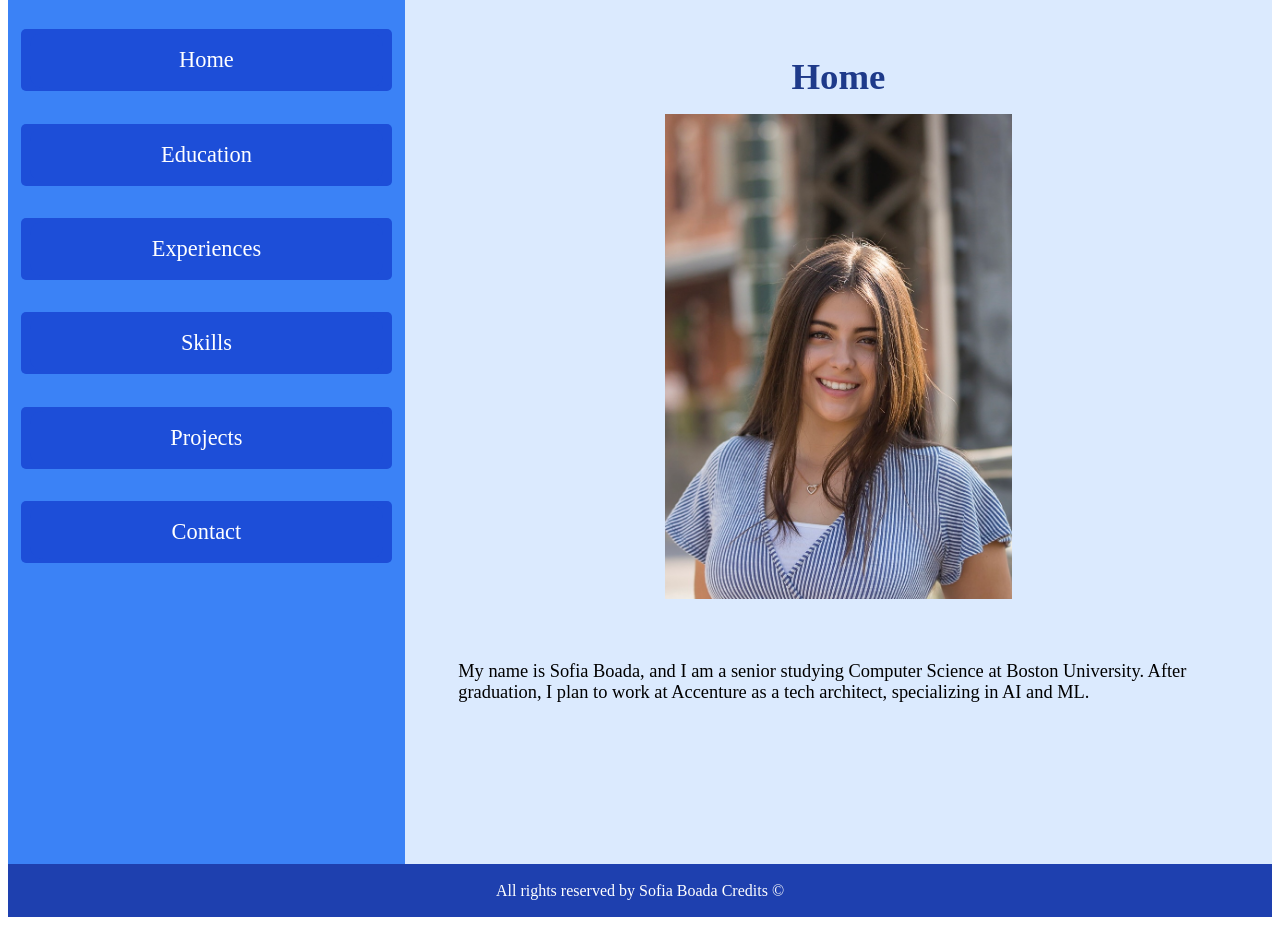
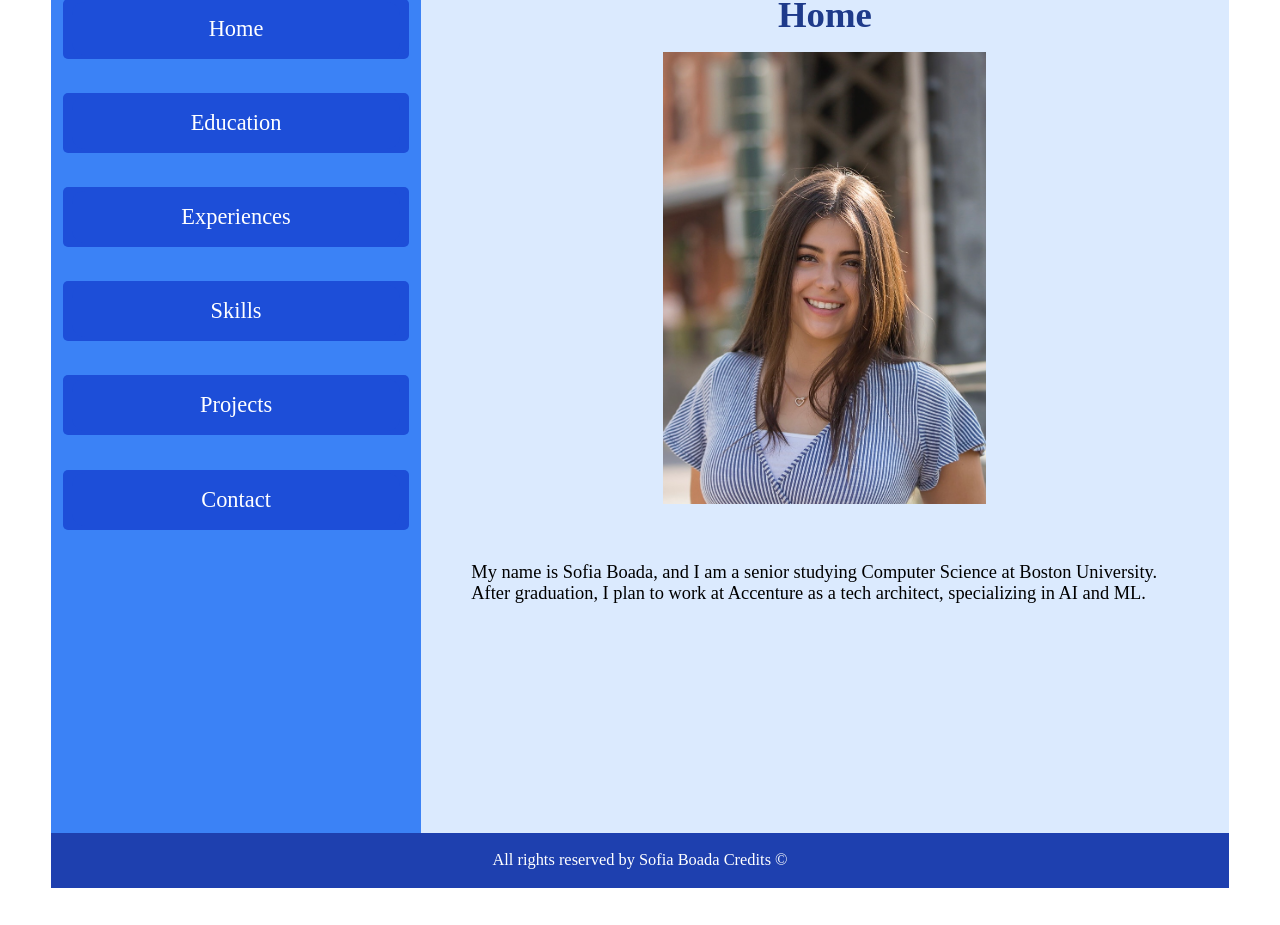
Before and after one commit to sobo3038/mp-3, a React (Vite) app in the folder mp-3/: page / in a window 1280 px wide. Shown: the part 160-1085 px from the top of the page. After the commit the page ends 1048 px from the top, so only its background shows below. Built offline with nearby package versions, Linux system fonts and the light colour scheme; the HTML template or start-up script is replaced by a standard one.

Commit message:
completed mp-3

```diff
--- a/mp-3/src/App.tsx
+++ b/mp-3/src/App.tsx
@@ -1,16 +1,16 @@
 import { createBrowserRouter, Route, RouterProvider, Routes } from 'react-router-dom';
-
 import { Home } from "./pages/Home";
 import { Education } from './pages/Education';
 import { Experiences } from './pages/Experiences';
 import { Projects } from './pages/Projects';
 import { Skills } from './pages/Skills';
 import { Contact } from './pages/Contact';
-
+import { StyledPageWrapper } from './StyledComponents';
+import GlobalStyle from './GlobalStyle';
 
 function Root() {
   return (
-    <>
+    <StyledPageWrapper>
       <Routes>
         <Route path="/" element={<Home />} />
         <Route path="/education" element={<Education />} />
@@ -19,15 +19,19 @@ function Root() {
         <Route path="/projects" element={<Projects />} />
         <Route path="/contact" element={<Contact />} />
       </Routes>
-    </>
+    </StyledPageWrapper>
   );
 }
 
 const router = createBrowserRouter(
-  [{path:"*", Component: Root},]
-)
-
+  [{ path: "*", Component: Root }]
+);
 
 export default function App() {
-	return <RouterProvider router={router}/>
+  return (
+    <>
+      <GlobalStyle />
+      <RouterProvider router={router} />
+    </>
+  );
 }
--- /dev/null
+++ b/mp-3/src/GlobalStyle.tsx
@@ -0,0 +1,8 @@
+import { createGlobalStyle } from "styled-components";
+
+const GlobalStyle = createGlobalStyle`
+  * {
+    margin: 0;
+  }
+`;
+export default GlobalStyle;
--- a/mp-3/src/StyledComponents.tsx
+++ b/mp-3/src/StyledComponents.tsx
@@ -17,7 +17,20 @@ export const StyledMain = styled.main`
         width: 100%;
     }
 `;
-
+export const StyledPageWrapper = styled.div`
+    max-width: 1400px;
+    margin: 0 auto;
+    padding: 0 4vw;
+    height: 100vh;
+    display: flex;
+    flex-direction: column;
+    justify-content: flex-start;
+    /*margin on left and white*/
+    @media screen and (max-width: 750px) {
+        max-width: 95%;
+        padding: 0 2vw;
+    }
+`;
 export const StyledContainer = styled.div`
     display: flex;
     width: 100%;
@@ -28,14 +41,12 @@ export const StyledContainer = styled.div`
         flex-direction: column;
     }
 `;
-
 export const StyledSectionContainer = styled.div`
   width: 90%;
   max-width: 900px;
   margin: 0 auto 2vh;
   padding: 1vh 2vw;
 `;
-
 export const StyledList = styled.li`
 font-size: calc(12px + 0.5vw);
 color: black;
@@ -44,7 +55,6 @@ max-width: 500px;
 word-wrap: break-word;
 text-align: left;
 `;
-
 export const StyledParagraph = styled.p`
   font-size: calc(12px + 0.5vw);
   color: black;
@@ -54,6 +64,8 @@ export const StyledParagraph = styled.p`
   text-align: left;
   margin: 10px;
 `;
+
+
 
 /*Headers/Titles*/
 export const StyledHeaderOne = styled.h1`
@@ -79,6 +91,8 @@ export const StyledHeaderThree = styled.h3`
   font-weight: bold;
   margin-bottom: 1vh;
 `;
+
+
 
 /* Navigation */
 export const StyledNavigation = styled.nav`
@@ -148,6 +162,8 @@ export const StyledNavigationLink = styled(Link)`
     }
 `;
 
+
+
 /* Footer */
 export const StyledFooter = styled.footer`
     background-color: #1e40af;
@@ -155,7 +171,8 @@ export const StyledFooter = styled.footer`
     text-align: center;
     width: 100%;
     margin-top: auto;
-    padding: 0.1% 0;
+    padding: 1.5% 0;
+    font-size: calc(10px + 0.5vw);
 `;
 export const FooterLink = styled.a`
     color: white;
@@ -164,6 +181,8 @@ export const FooterLink = styled.a`
         text-decoration: underline;
     }
 `;
+
+
 
 /* Header*/
 export const StyledHeader = styled.header`
@@ -179,9 +198,12 @@ export const StyledHeader = styled.header`
 export const StyledHeaderContainer = styled.div`
     flex-direction: column;
     display: flex;
-    align-items: center;
+    align-items: flex-start;
+
+    @media screen and (max-width: 750px) {
+        align-items: center;
+    }
 `;
-
 export const StyledP = styled.p`
     font-size: calc(12px + 0.8vw);
     text-align: left;
@@ -199,6 +221,8 @@ export const StyledLink = styled.a`
     }
 `;
 
+
+
 /*Calc*/
 export const CalculatorContainer = styled.div`
     width: 400px;
@@ -209,7 +233,6 @@ export const CalculatorContainer = styled.div`
     background-color: white;
     padding: 10px;
 `;
-
 export const StyledInput = styled.input`
     width: 95%;
     margin: 10px auto;
@@ -220,11 +243,9 @@ export const StyledInput = styled.input`
     padding: 10px;
 
 `;
-
 export const ButtonContainer = styled.div`
     margin: 10px;
 `;
-
 export const CalculatorButton = styled.button`
     padding: 8px;
     margin: 5px;
@@ -238,10 +259,11 @@ export const CalculatorButton = styled.button`
         background-color: blue;
     }
 `;
-
 export const CalculatorOutput = styled.h3`
     color: ${(props) => (props.color ? props.color : "black")};
 `;
+
+
 
 /*Home Page*/
 export const HomePageContainer = styled.div`
@@ -249,11 +271,12 @@ export const HomePageContainer = styled.div`
     flex-direction: column;
     align-items: center;
 `;
-
 export const ProfileImage = styled.img`
     width: 40%;
     margin-bottom: 5%;
 `;
+
+
 
 /*Projjects Page*/
 export const ContentWrapper = styled.div`
@@ -262,11 +285,9 @@ export const ContentWrapper = styled.div`
     align-items: flex-start;
     max-width: 800px;
 `;
-
 export const ListItem = styled.li`
     margin-bottom: 5px;
 `;
-
 export const CalculatorWrapper = styled.div`
     margin-top: 5px;
 `;
--- a/mp-3/src/components/Footer.tsx
+++ b/mp-3/src/components/Footer.tsx
@@ -1,5 +1,4 @@
 import React from "react";
-
 import { StyledFooter, FooterLink } from "../StyledComponents";
 
 export function Footer() {
--- a/mp-3/src/components/Header.tsx
+++ b/mp-3/src/components/Header.tsx
@@ -1,6 +1,5 @@
 import styled from "styled-components";
 import { StyledHeader, StyledHeaderContainer, StyledHeaderOne, StyledP  } from "../StyledComponents";
-
 
 export function Header(){
     return (
--- a/mp-3/src/pages/Contact.tsx
+++ b/mp-3/src/pages/Contact.tsx
@@ -4,7 +4,6 @@ import { Header } from "../components/Header";
 import { Nav } from "../components/Navigation";
 import { Footer } from "../components/Footer";
 import { StyledMain, StyledContainer, StyledParagraph,StyledHeaderTwo, StyledSectionContainer } from "../StyledComponents";
-
 
 const ContactLink = styled.a`
   color: blue;
--- a/mp-3/src/pages/Education.tsx
+++ b/mp-3/src/pages/Education.tsx
@@ -4,18 +4,6 @@ import { Header } from "../components/Header";
 import { Nav } from "../components/Navigation";
 import { Footer } from "../components/Footer";
 import { StyledMain, StyledHeaderThree, StyledParagraph, StyledContainer, StyledHeaderTwo, StyledSectionContainer } from "../StyledComponents";
-
-const EducationContainer = styled.div`
-  display: flex;
-  flex-direction: column;
-  justify-content: center;
-  align-items: center;
-`;
-
-const ContentWrapper = styled.div`
-  max-width: 700px;
-  text-align: left;
-`;
 
 const EducationImage = styled.img`
   width: 30%;
@@ -30,20 +18,16 @@ export function Education() {
           <Nav />
           <StyledMain>
             <StyledHeaderTwo><strong>Education</strong></StyledHeaderTwo>
-                <EducationContainer>
-                    <ContentWrapper>
             <StyledSectionContainer>
               <StyledHeaderThree>Boston University, College of Arts and Sciences</StyledHeaderThree>
               <StyledParagraph><strong>BA in Computer Science</strong>: Class of 2025</StyledParagraph>
               <StyledParagraph><strong>Coursework:</strong> Distributed Systems, Object-Oriented Programming, Machine Learning, Data Structures, Software Engineering, and Full Stack Development.</StyledParagraph>
             </StyledSectionContainer>
 
-                    </ContentWrapper>
             <EducationImage
                 src="https://www.north49decals.com/cdn/shop/products/bostonuniversity.jpg?v=1588882484"
                 alt="BU Picture"
             />
-                </EducationContainer>
           </StyledMain>
         </StyledContainer>
         <Footer />
--- a/mp-3/src/pages/Experiences.tsx
+++ b/mp-3/src/pages/Experiences.tsx
@@ -12,20 +12,17 @@ export function Experiences() {
             <Nav />
                 <StyledMain>
                     <StyledHeaderTwo><strong>Experiences</strong></StyledHeaderTwo>
-
                     {/*Job 1*/}
                     <StyledSectionContainer>
                         <StyledHeaderThree>Accenture - Denver, CO</StyledHeaderThree>
                         <StyledParagraph><strong>Enterprise Tech Arch Analyst | Incoming September 2025</strong></StyledParagraph>
                     </StyledSectionContainer>
-
                     {/*Job 2*/}
                     <StyledSectionContainer>
                         <StyledHeaderThree>Accenture - Denver, CO</StyledHeaderThree>
                         <StyledParagraph><strong>Enterprise Tech Arch Intern | June - August 2024</strong></StyledParagraph>
                         <StyledParagraph>Worked on AI solutions for a leading networking hardware company. Developed high-level architecture diagrams for AI-powered transaction log analysis.</StyledParagraph>
                     </StyledSectionContainer>
-
                     {/*Job 3*/}
                     <StyledSectionContainer>
                         <StyledHeaderThree>Agtools Inc. - Orange, CA</StyledHeaderThree>
--- a/mp-3/src/pages/Home.tsx
+++ b/mp-3/src/pages/Home.tsx
@@ -6,8 +6,7 @@ import { StyledMain,StyledParagraph, StyledContainer, HomePageContainer,ProfileI
 
 export function Home() {
   return (
-      <>
-        <Header />
+      <> <Header />
         <StyledContainer>
           <Nav />
             <StyledMain>
@@ -18,7 +17,6 @@ export function Home() {
                     </HomePageContainer>
             </StyledMain>
         </StyledContainer>
-        <Footer />
-      </>
+        <Footer /></>
   );
 }
--- a/mp-3/src/pages/Projects.tsx
+++ b/mp-3/src/pages/Projects.tsx
@@ -3,18 +3,17 @@ import { Header } from "../components/Header";
 import { Nav } from "../components/Navigation";
 import { Footer } from "../components/Footer";
 import { Calculator } from "../components/Calculator";
-import { StyledContainer, StyledParagraph, StyledHeaderThree, StyledSectionContainer,StyledHeaderTwo,StyledLink, StyledMain } from "../StyledComponents";
-import { ContentWrapper, ListItem,CalculatorWrapper} from "../StyledComponents";
+import { StyledContainer, StyledParagraph, StyledHeaderThree, StyledSectionContainer, StyledHeaderTwo, StyledLink, StyledMain } from "../StyledComponents";
+import { ListItem, CalculatorWrapper } from "../StyledComponents";
 
 export function Projects() {
   return (
-      <>
-          <Header />
+      <>  <Header />
           <StyledContainer>
               <Nav />
               <StyledMain>
                   <StyledHeaderTwo><strong>Projects</strong></StyledHeaderTwo>
-                      <ContentWrapper>
+                  {/*Github Links*/}
                   <StyledSectionContainer>
                       <StyledHeaderThree>College Work</StyledHeaderThree>
                       <StyledParagraph>Here are some of my projects:</StyledParagraph>
@@ -22,15 +21,17 @@ export function Projects() {
                       <ListItem><StyledLink href="https://github.com/sobo3038/sobo3038.github.io" target="_blank">CS506 Personal Webpage with Assignments</StyledLink></ListItem>
                       <ListItem><StyledLink href="https://github.com/sobo3038/CS506-final-project" target="_blank">CS506 Final Project: Box Office Revenue Predictor</StyledLink></ListItem>
                       <ListItem><StyledLink href="https://github.com/sobo3038/cs320-fall-2024-private" target="_blank">CS320 Assignments and Projects</StyledLink></ListItem>
+                  </StyledSectionContainer>
+                  {/*Calc*/}
+                  <StyledSectionContainer>
                       <StyledHeaderThree>Calculator</StyledHeaderThree>
                       <CalculatorWrapper>
                           <Calculator />
                       </CalculatorWrapper>
                   </StyledSectionContainer>
-                      </ContentWrapper>
+
               </StyledMain>
           </StyledContainer>
-          <Footer />
-      </>
+          <Footer /> </>
   );
 }
--- a/mp-3/src/pages/Skills.tsx
+++ b/mp-3/src/pages/Skills.tsx
@@ -6,8 +6,7 @@ import { StyledContainer, StyledMain, StyledHeaderTwo, StyledSectionContainer, S
 
 export function Skills() {
   return (
-      <>
-          <Header />
+      <>  <Header />
           <StyledContainer>
           <Nav />
           <StyledMain>
@@ -28,7 +27,6 @@ export function Skills() {
               </StyledSectionContainer>
           </StyledMain>
           </StyledContainer>
-          <Footer />
-      </>
+          <Footer /> </>
   );
 }
```
Also changed, not shown: mp-3/src/components/Calculator.tsx (+27 -39 lines). Lines whose indentation alone changed are shown as unchanged.
